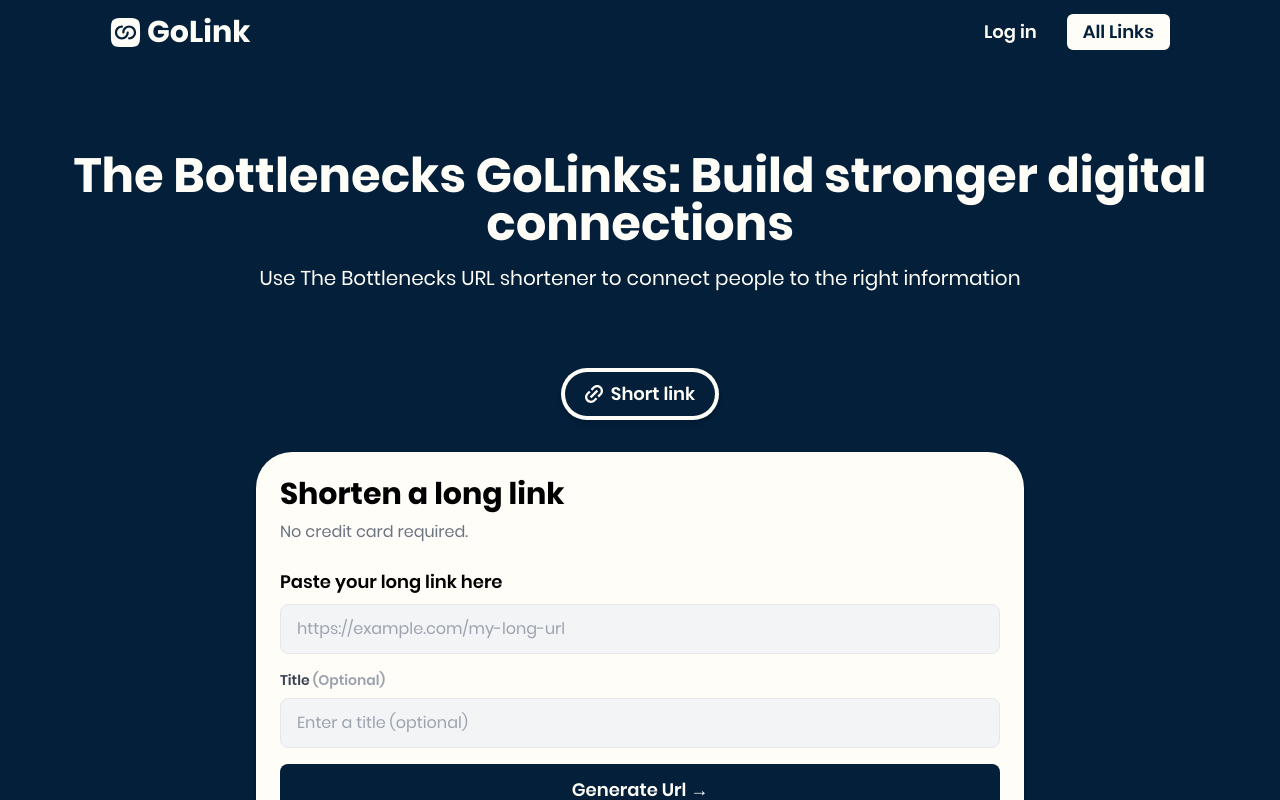
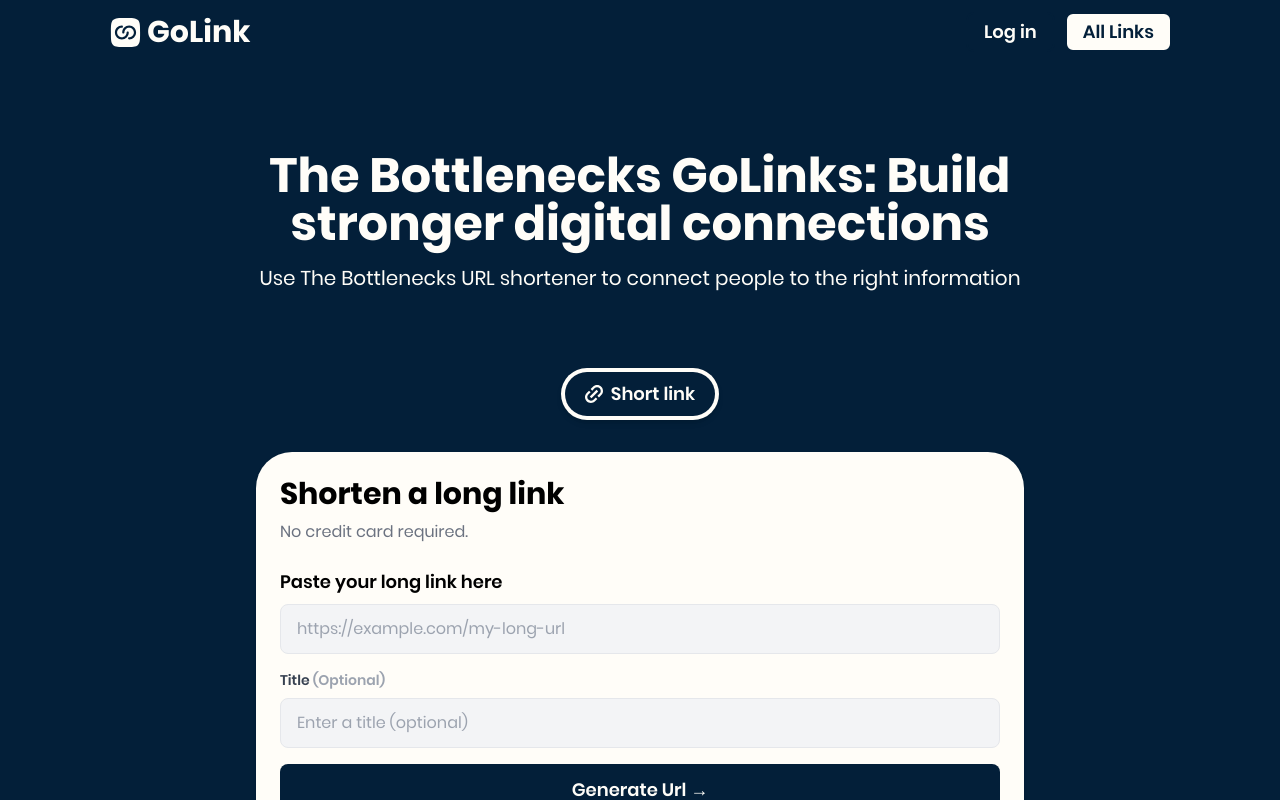
Before and after one commit to shakerscode/urlShortner, a Next.js app: page / in a window 1280 px wide. Shown: the top 800 px of the page. Built offline with nearby package versions, Linux system fonts and the light colour scheme.

Commit message:
fix: removed some title and btn as per client feedback

```diff
--- a/components/header.tsx
+++ b/components/header.tsx
@@ -66,7 +66,7 @@
         </div>
       </div>
       <div className="bg-blue h-[1150px] md:h-[850px] shadow-xl mt-10">
-        <h2 className="pt-28 text-center text-5xl font-bold text-white">
+        <h2 className="pt-28 text-center max-w-[70%] mx-auto text-5xl font-bold text-white">
           The Bottlenecks GoLinks: Build stronger digital connections
         </h2>
         <p className="mt-4 text-center w-[80%] mb-9 mx-auto text-xl text-white">
```
